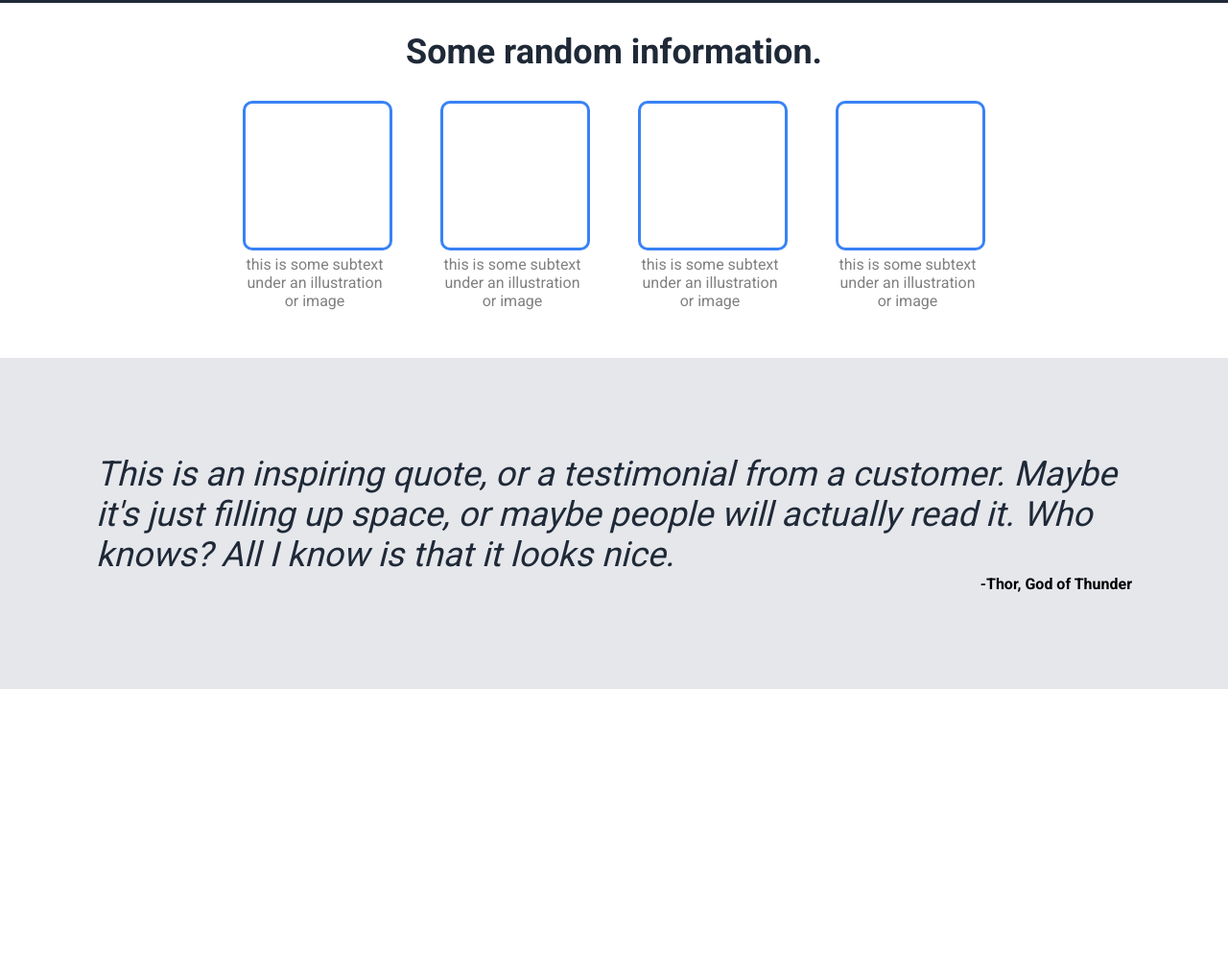
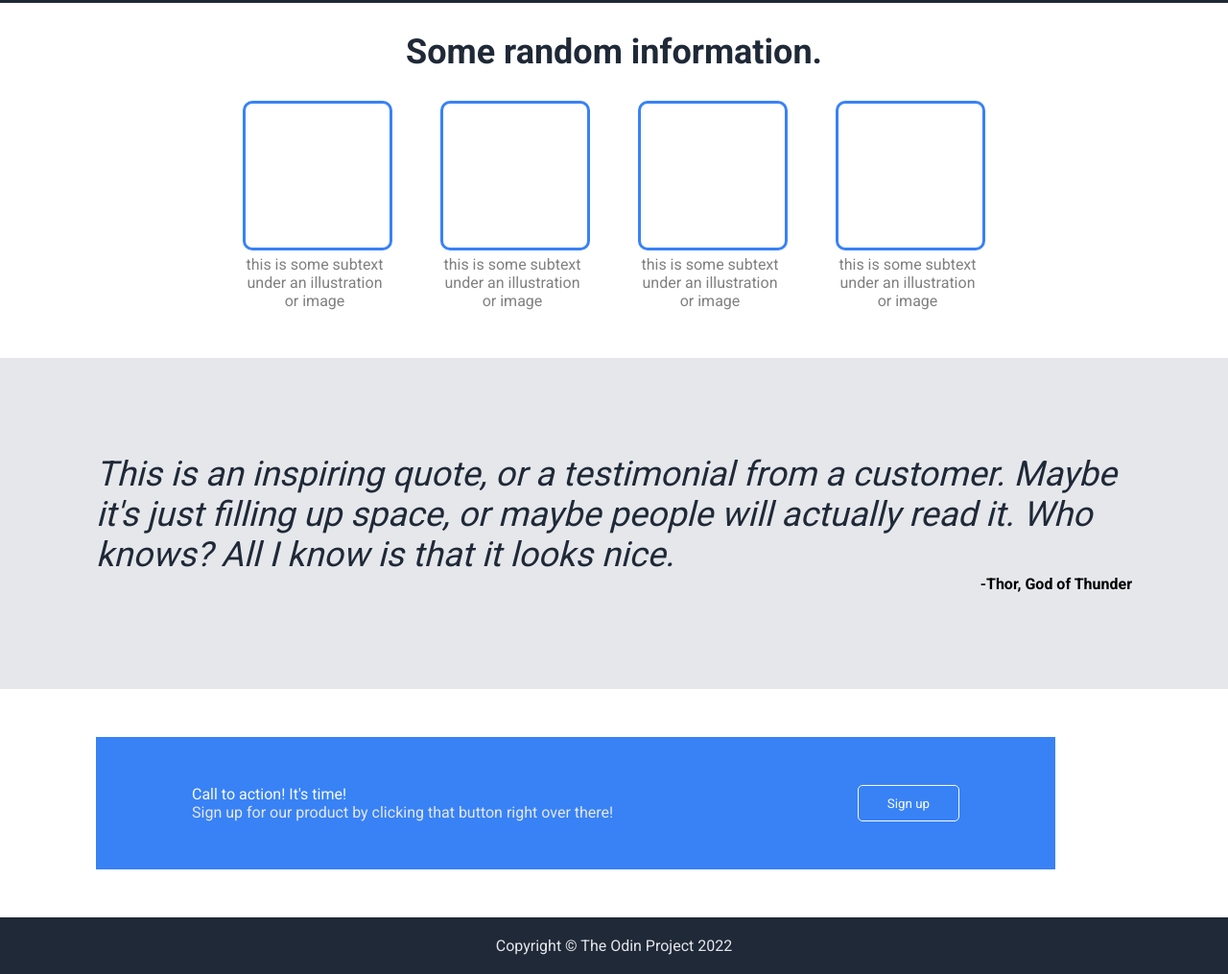
Before and after one commit to rizk-o/landing-page, a plain HTML site: page index.html in a window 1280 px wide. Shown: the part 436-1451 px from the top of the page at 96% size. Before the commit the page ends 1154 px from the top, so only its background shows below. Drawn offline with Linux system fonts and the light colour scheme.

Commit message:
Add CTA & footer

```diff
--- a/index.html
+++ b/index.html
@@ -60,10 +60,20 @@
 
             </div>
 
+        <div class="last-section">
+        <div class="cta-container">
+            <div class="cta-body">
+                <div class="cta-text">Call to action! It's time!</div>
+                <div class="cta-subtext">Sign up for our product by clicking that button right over there!</div>
+            </div>
+            <button class="cta-button">Sign up</button>
+        </div>
+        </div>
 
 
-
-
+        <div class="footer">
+            <div class="footer-text">Copyright &copy The Odin Project 2022</div>
+        </div>
 
 
 
--- a/style.css
+++ b/style.css
@@ -164,3 +164,50 @@ button {
     justify-content: flex-end;
 
 }
+
+.last-section {
+    margin: 50px 100px;
+    justify-content: center;
+}
+.cta-container {
+    display: flex;
+    background-color: #3882f6;
+    max-width: 800px;
+    justify-content: space-between;
+    padding: 50px 100px;
+
+
+
+}
+
+
+button.cta-button {
+    width: fit-content;
+    background-color: #3882f6;
+    color: #f9faf8;
+    border-style: solid;
+    border-color: #F9FAF8;
+    font-family: Roboto, sans-serif;
+    border-radius: 5px;
+    padding: 0px 30px ;
+    border-width: thin;
+}
+
+.cta-text {
+    color: #F9FAF8;
+}
+.cta-subtext {
+    color: #E5E7EB;
+}
+
+.footer {
+    background-color: #1F2937;
+    justify-content: center;
+    padding: 20px;
+}
+
+.footer-text {
+    color: #E5E7EB;
+    display: flex;
+    font-size: 16px;
+}
```
